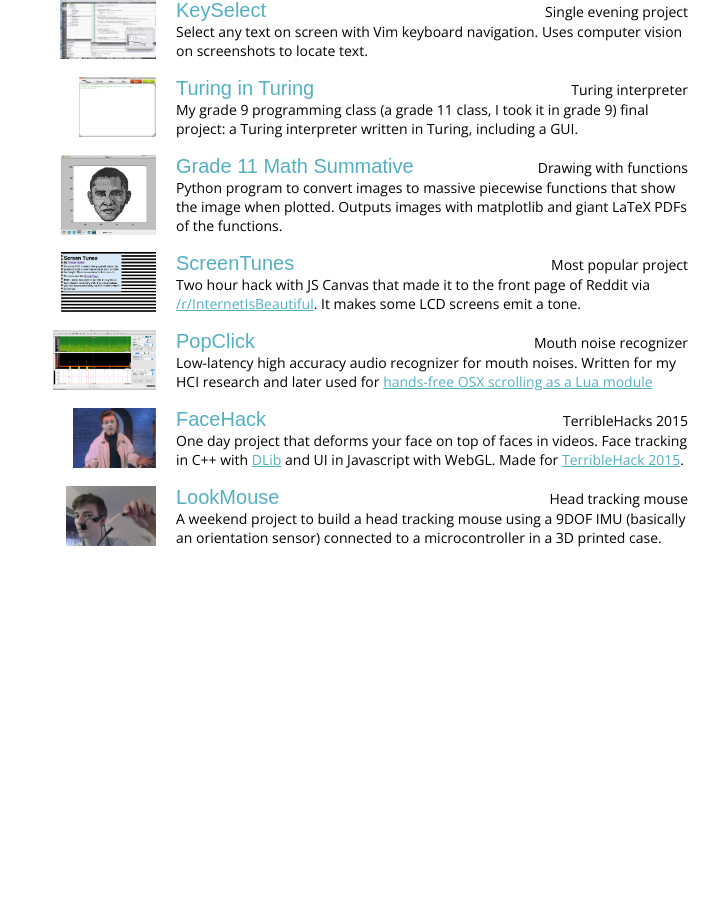
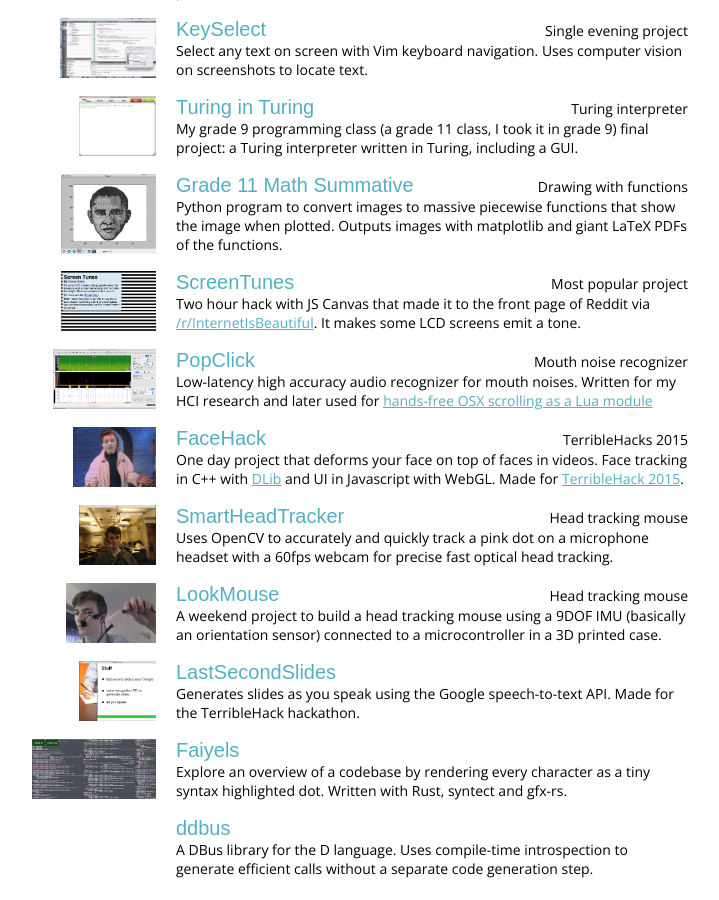
Before and after one commit to trishume/resume, a Jekyll site: the page built from index.html, in a window 1280 px wide and 900 px high, scrolled down 2709 px. Shown: the whole window, without its empty margins (64-783 px from the left). Built offline with Jekyll 4.4.1, drawn with Linux system fonts in a browser that asks for light colours; nearby versions of some CDN libraries; some web fonts are replaced; before the commit the page ends 3278 px from its top, so only the background shows below that; some of the changed text lies outside the part shown.

Commit message:
Add more prior work and separate prior work page.

```diff
--- a/_data/resume.yml
+++ b/_data/resume.yml
@@ -181,7 +181,7 @@
     image: pathspan.png
     image-height: 60
     desc: |
-      IOS apps developed in 2010 on contract for a professor at Carleton University for performing common psychological tests.
+      IOS apps developed in 2010 on contract for a professor at Carleton University for performing common psychological tests. I was paid to develop the apps but retained the rights to the code and to sell them.
   - name: Pro
     link: https://github.com/trishume/pro
     title: Git repo manager
@@ -253,6 +253,13 @@
     image-height: 60
     desc: |
       One day project that deforms your face on top of faces in videos. Face tracking in C++ with [DLib](http://dlib.net/) and UI in Javascript with WebGL. Made for [TerribleHack 2015](http://terriblehack.website/).
+  - name: SmartHeadTracker
+    link: https://github.com/trishume/SmartHeadTracker
+    title: Head tracking mouse
+    image: smartheadtracker.jpg
+    image-height: 60
+    desc: |
+      Uses OpenCV to accurately and quickly track a pink dot on a microphone headset with a 60fps webcam for precise fast optical head tracking.
   - name: LookMouse
     link: https://github.com/trishume/LookMouse
     title: Head tracking mouse
@@ -260,3 +267,16 @@
     image-height: 60
     desc: |
       A weekend project to build a head tracking mouse using a 9DOF IMU (basically an orientation sensor) connected to a microcontroller in a 3D printed case.
+  - name: LastSecondSlides
+    link: https://github.com/trishume/LastSecondSlides
+    image: lastsecondslides.png
+    image-height: 60
+    desc: Generates slides as you speak using the Google speech-to-text API. Made for the TerribleHack hackathon.
+  - name: Faiyels
+    link: https://github.com/trishume/faiyels
+    image: faiyels.png
+    image-height: 60
+    desc: Explore an overview of a codebase by rendering every character as a tiny syntax highlighted dot. Written with Rust, syntect and gfx-rs.
+  - name: ddbus
+    link: https://github.com/trishume/ddbus
+    desc: A DBus library for the D language. Uses compile-time introspection to generate efficient calls without a separate code generation step.
```
Also changed, not shown: _layouts/plain.html (added, +29 -0 lines), priorwork.html (added, +14 -0 lines), images/fullsize/faiyels.png (added), images/fullsize/lastsecondslides.png (added), images/fullsize/smartheadtracker.jpg (added).
